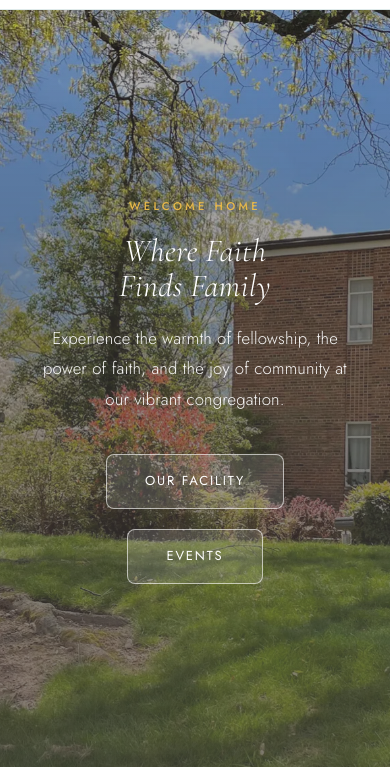
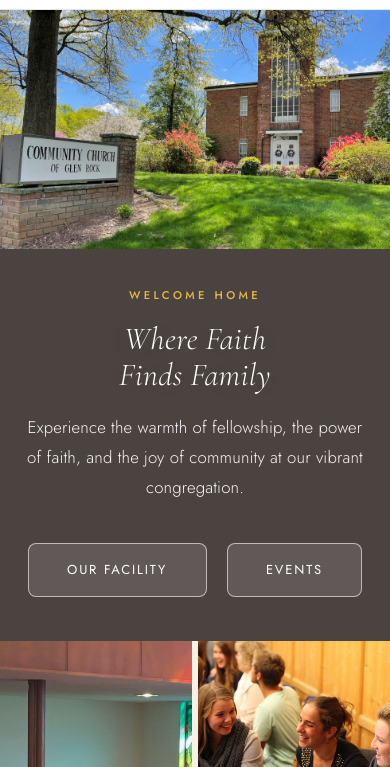
Before and after one commit to livewebstudios/communitychurchgr, a plain HTML site: page index.html in a window 390 px wide. Shown: the part 67-834 px from the top of the page. Drawn offline with nearby package versions, Linux system fonts and the light colour scheme.

Commit message:
Stack hero image and content on mobile to remove letterbox bars
Co-Authored-By: Claude Opus 4.7 (1M context) <noreply@anthropic.com>

```diff
--- a/css/style.css
+++ b/css/style.css
@@ -680,14 +680,14 @@ p {
   position: absolute;
   inset: 0;
   z-index: 0;
+  background-color: var(--charcoal);
 }
 
 .hero-bg img {
   width: 100%;
   height: 100%;
-  object-fit: cover;
-  transform: scale(1.05);
-  animation: heroZoom 20s ease-in-out infinite alternate;
+  object-fit: contain;
+  object-position: center;
 }
 
 .hero-short {
@@ -1816,7 +1816,30 @@ p {
   }
 
   .hero {
-    min-height: 70vh;
+    min-height: 0 !important;
+    display: flex;
+    flex-direction: column;
+    overflow: visible;
+  }
+  .hero-bg {
+    position: relative;
+    inset: auto;
+    background-color: transparent;
+  }
+  .hero-bg img {
+    width: 100%;
+    height: auto;
+    display: block;
+  }
+  .hero-overlay {
+    display: none;
+  }
+  .hero-content {
+    position: relative;
+    background-color: var(--charcoal);
+    padding: 2.25rem 1.5rem 2.75rem;
+    max-width: none;
+    width: 100%;
   }
   .hero-content h1 {
     font-size: clamp(2rem, 8vw, 2.8rem);
```
